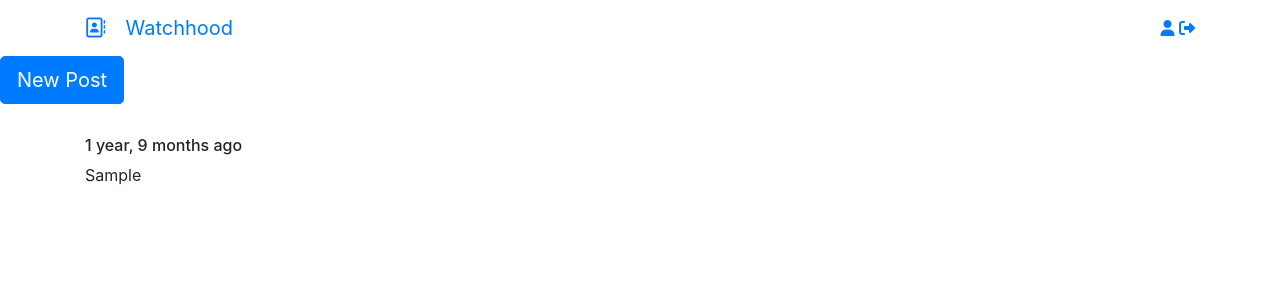
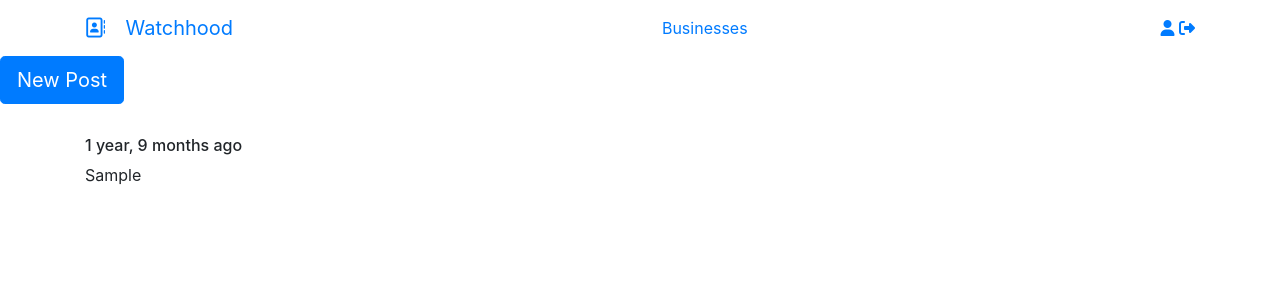
Before and after one commit to D0nmoses/django_ip_week_4, a Django app: page / in a window 1280 px wide. Shown: the top 300 px of the page. Run offline with Django 3.2, Linux system fonts and the light colour scheme; a user stored in the database is signed in; tables that the repository leaves empty hold one stand-in row (values such as "Sample post"); some libraries are stand-ins or nearby versions.

Commit message:
add businesses to navbar

```diff
--- a/watch/templates/navbar.html
+++ b/watch/templates/navbar.html
@@ -34,6 +34,13 @@
 
                     </div>
 
+                    <div class="navbar-center">
+
+                        <a href="{% url 'business' %}">
+                            Businesses
+                        </a>
+                    </div>
+
                     <div class="navbar-right">
 
 
```
